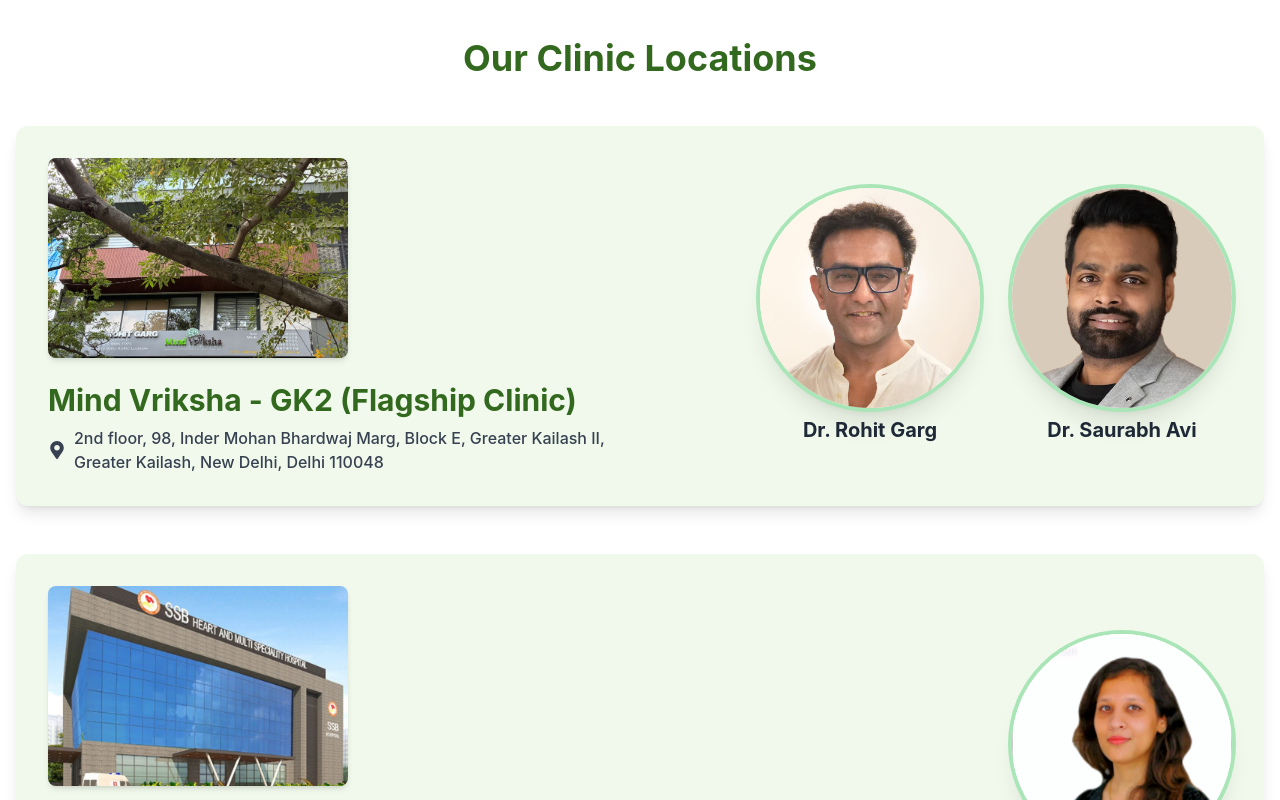
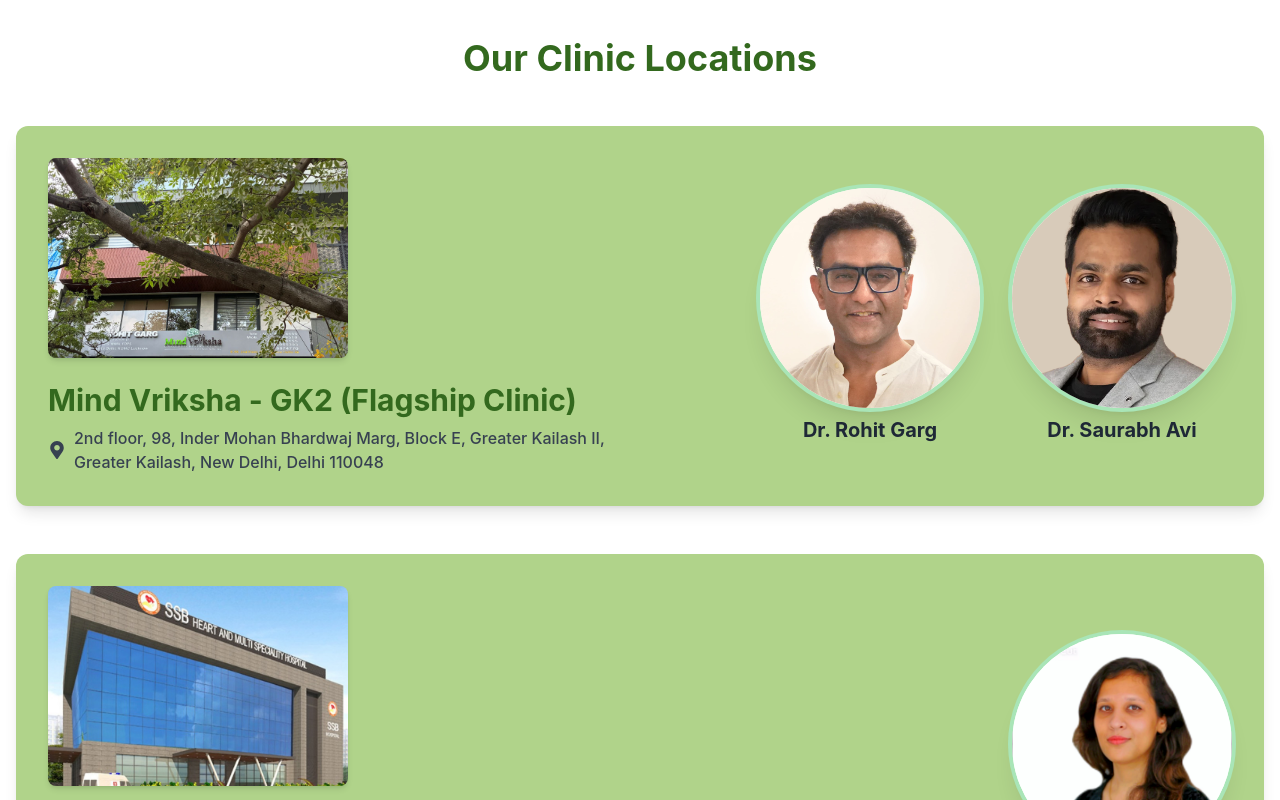
Before and after one commit to Ashishs0006/mind-vriksha, a React (Vite) app in the folder frontend/: page / in a window 1280 px wide. Shown: the part 3880-4680 px from the top of the page. Built offline with nearby package versions, Linux system fonts and the light colour scheme.

Commit message:
Commit all the changes

```diff
--- a/frontend/src/Components/HomeLocations.jsx
+++ b/frontend/src/Components/HomeLocations.jsx
@@ -104,7 +104,7 @@
             <div className="container mx-auto px-4">
                 <h2 className="text-3xl md:text-4xl font-bold text-center text-[#33691e] mb-12">Our Clinic Locations</h2>
                 {locationsData.map((location, index) => (
-                    <div key={index} className="flex flex-col lg:flex-row items-center bg-[#f0f9eb] rounded-xl shadow-lg p-6 sm:p-8 mb-12 lg:space-x-12 space-y-8 lg:space-y-0">
+                    <div key={index} className="flex flex-col lg:flex-row items-center bg-secondary-green rounded-xl shadow-lg p-6 sm:p-8 mb-12 lg:space-x-12 space-y-8 lg:space-y-0">
                         {/* Clinic Info (Left Side) */}
                         <div className="flex-1 w-full lg:w-1/2 flex flex-col items-center lg:items-start text-center lg:text-left">
                             <div className="w-full mb-6">
```
Also changed, not shown: frontend/src/assets/Images/Whoomane.png.
